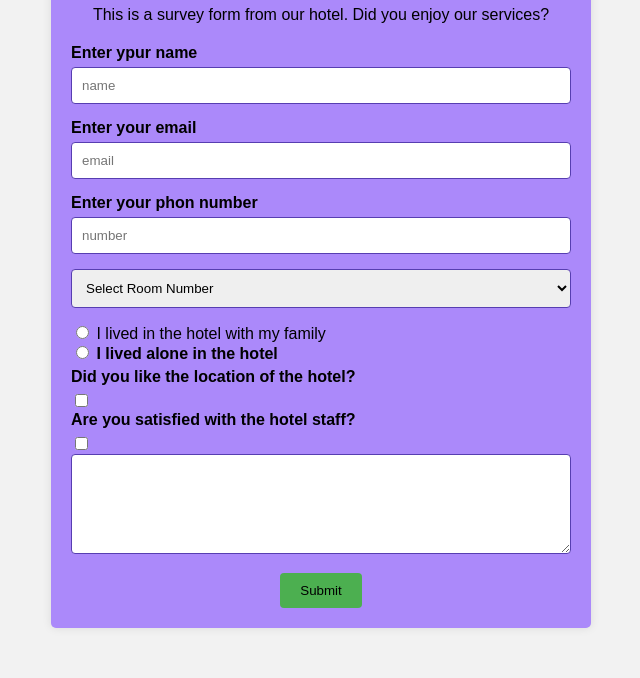
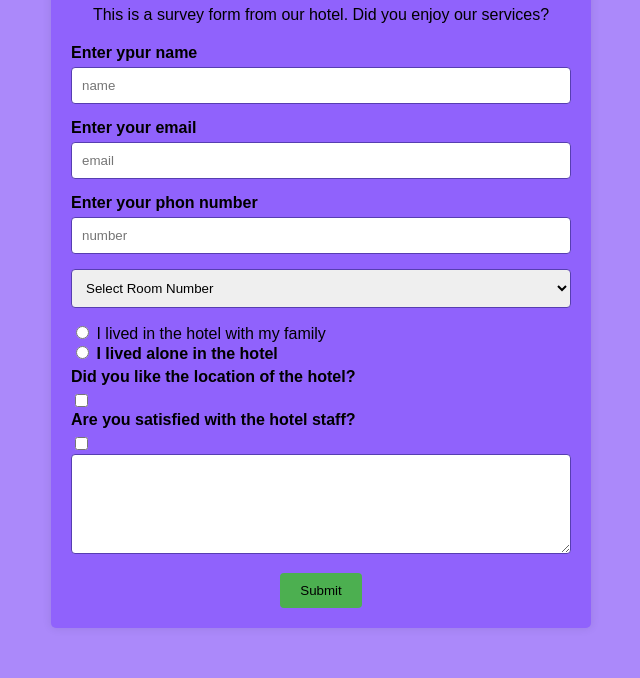
Before and after one commit to Ahmadyaseryousufi/survey-form, a website: page index.html in a window 1280 px wide. Shown: the part 140-818 px from the top of the page, without its empty margins (319-959 px from the left). Drawn offline with Linux system fonts and the light colour scheme.

Commit message:
Add styles.css

```diff
--- a/styles.css
+++ b/styles.css
@@ -1,12 +1,12 @@
 body {
   font-family: Arial, sans-serif;
-  background-color: #f2f2f2;
+  background-color: rgb(171, 137, 250);
   margin: 0;
   padding: 0;
 }
 
 #survey-form {
-  background-color: rgb(171, 137, 250);
+  background-color: rgb(144, 98, 252);
   padding: 20px;
   border-radius: 5px;
   box-shadow: 0 0 10px rgba(0, 0, 0, 0.1);
```
